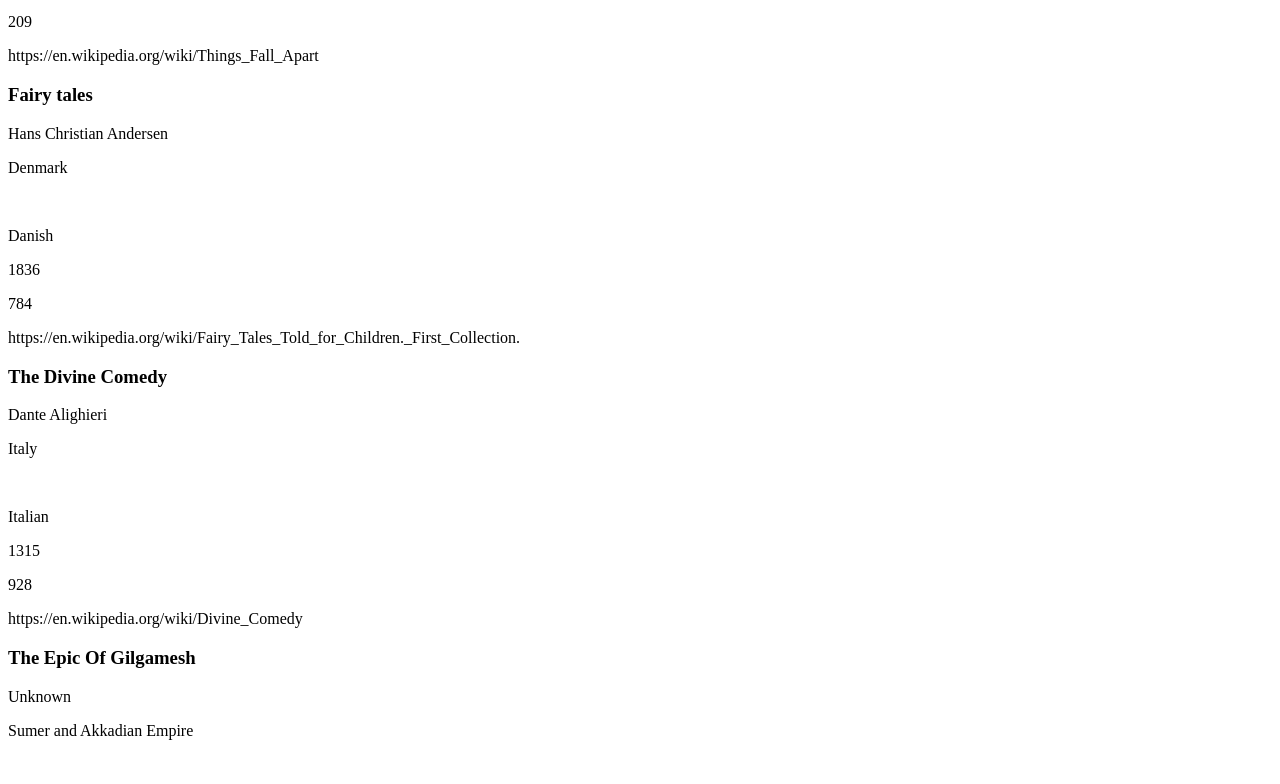
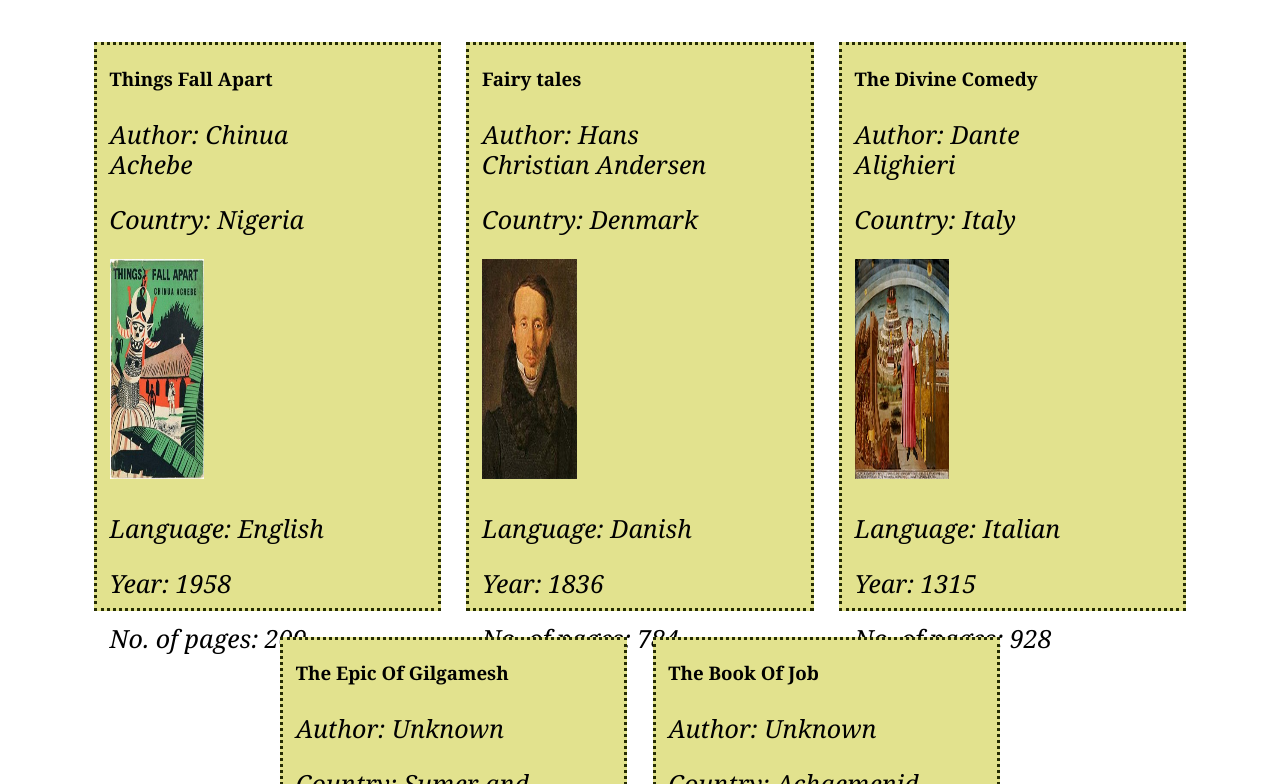
Before and after one commit to Cesario87/tarjetasLibros3, a plain HTML site: page index.html in a window 1280 px wide. Shown: the part 216-1000 px from the top of the page. Drawn offline with Linux system fonts and the light colour scheme.

Commit message:
finalizado

```diff
--- a/index.html
+++ b/index.html
@@ -5,6 +5,7 @@
     <meta http-equiv="X-UA-Compatible" content="IE=edge">
     <meta name="viewport" content="width=device-width, initial-scale=1.0">
     <title>Document</title>
+    <link rel="stylesheet" href="./styles.css">
 </head>
 <body>
     <script src="scripts.js"></script>
--- a/scripts.js
+++ b/scripts.js
@@ -53,14 +53,20 @@ const books = [
 const newElement = document.createElement("main");
 document.body.appendChild(newElement);
 
+const newElement1 = document.createElement("section");
+newElement.appendChild(newElement1);
+const newH2 = document.createElement("h2");
+newElement1.appendChild(newH2);
+
 const newElement2 = document.createElement("section");
 newElement.appendChild(newElement2);
+
+
+
+for (let i = 0; i < books.length; i++) {
     const newElement3 = document.createElement("article");
     newElement2.appendChild(newElement3);
-
-  for (let i = 0; i < books.length; i++) {
-
-  let newH3 = document.createElement("h3");
+    const newH3 = document.createElement("h3");
     newElement3.appendChild(newH3);
     const newP = document.createElement("p");
     newElement3.appendChild(newP);
@@ -74,29 +80,21 @@ const books = [
     newElement3.appendChild(newP4);
     const newP5 = document.createElement("p");
     newElement3.appendChild(newP5);
-  const newP6 = document.createElement("p");
-  newElement3.appendChild(newP6);
+    const newA = document.createElement("a");
+    newElement3.appendChild(newA);
 
+
+    newH2.innerHTML = "BOOKS YOU MUST NOT READ BEFORE YOU DIE";
     newH3.innerHTML = books[i].title;
-  newP.innerHTML = books[i].author;
-  newP2.innerHTML = books[i].country;
-  newImg.innerHTML = books[i].imageLink;
-  newP3.innerHTML = books[i].language;
-  newP4.innerHTML = books[i].year;
-  newP5.innerHTML = books[i].pages;
-  newP6.innerHTML = books[i].link;
+    newP.innerHTML = "Author: " + books[i].author;
+    newP2.innerHTML = "Country: " + books[i].country;
+    newImg.src = books[i].imageLink;
+    newP3.innerHTML = "Language: " + books[i].language;
+    newP4.innerHTML = "Year: " + books[i].year;
+    newP5.innerHTML = "No. of pages: " + books[i].pages;
+    //newA.innerHTML = books[i].link;
 
 }
-
-  /*(function () {
-    let listaLibros = document.querySelector("div");
-    let Items = [];
-  for (let i = 0; i < books.length; i++) {
-    Items [i] = ("</br>" + books[i].author + ", " + books[i].country + ", " + books[i].imageLink + ", " + books[i].language + ", "  + books[i].link + ", "  + books[i].pages + ", "  + books[i].title + ", "  + books[i].year + "</br>");
-  }
-
-    listaLibros.innerHTML = Items;
-  })();*/
 
 /* MÉTODO CORTO (NO USAR AQUÍ)
 let data = {
--- a/styles.css
+++ b/styles.css
@@ -0,0 +1,43 @@
+body {
+    background-image: url("./images/grunge-stained-old-paper-texture.jpg.crdownload");
+}
+
+section {
+    display: flex;
+    flex-direction: row;
+    flex-wrap: wrap;
+    justify-content: center;
+
+}
+
+article {
+    width: 25%;
+    margin: 1%;
+    padding: 0% 1% 1%;
+    border: solid rgb(37, 44, 3);
+    border-style: dotted;
+    line-height: 30px;
+    font-family: Cambria, Cochin, Georgia, Times, 'Times New Roman', serif;
+    background-color: rgb(226, 226, 142)
+}
+
+img {
+    width: 30%;
+    height: 40%;
+}
+
+p {
+    font-style: italic;
+    width: 80%;
+    font-size: 25px
+}
+
+h2 {
+    font-size: 60px;
+    color: brown;
+}
+
+a {
+    color: rgb(25, 32, 231);
+    font-size: 15px
+}
```
Also changed, not shown: 1 other file. Lines whose indentation alone changed are shown as unchanged.
